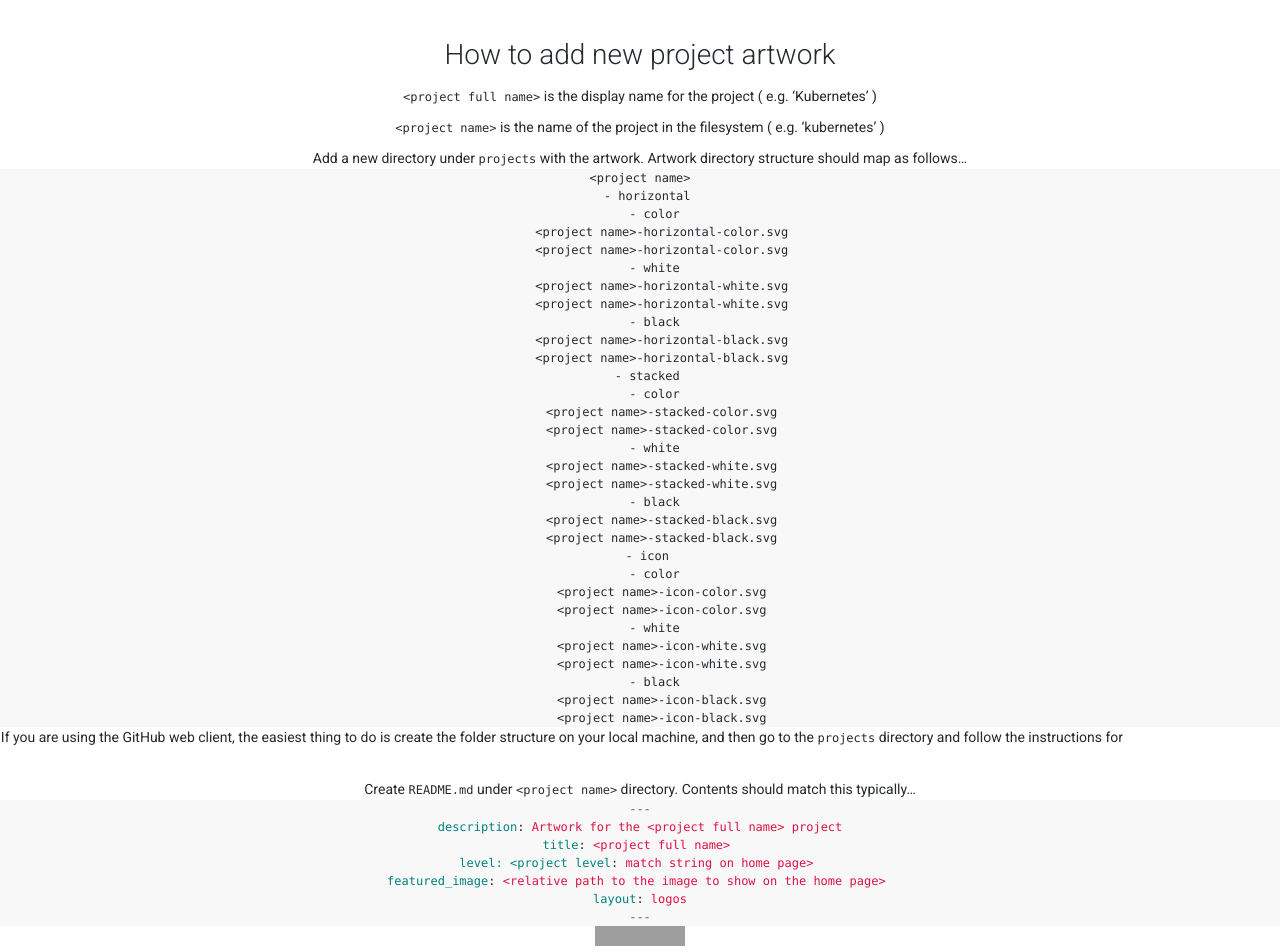
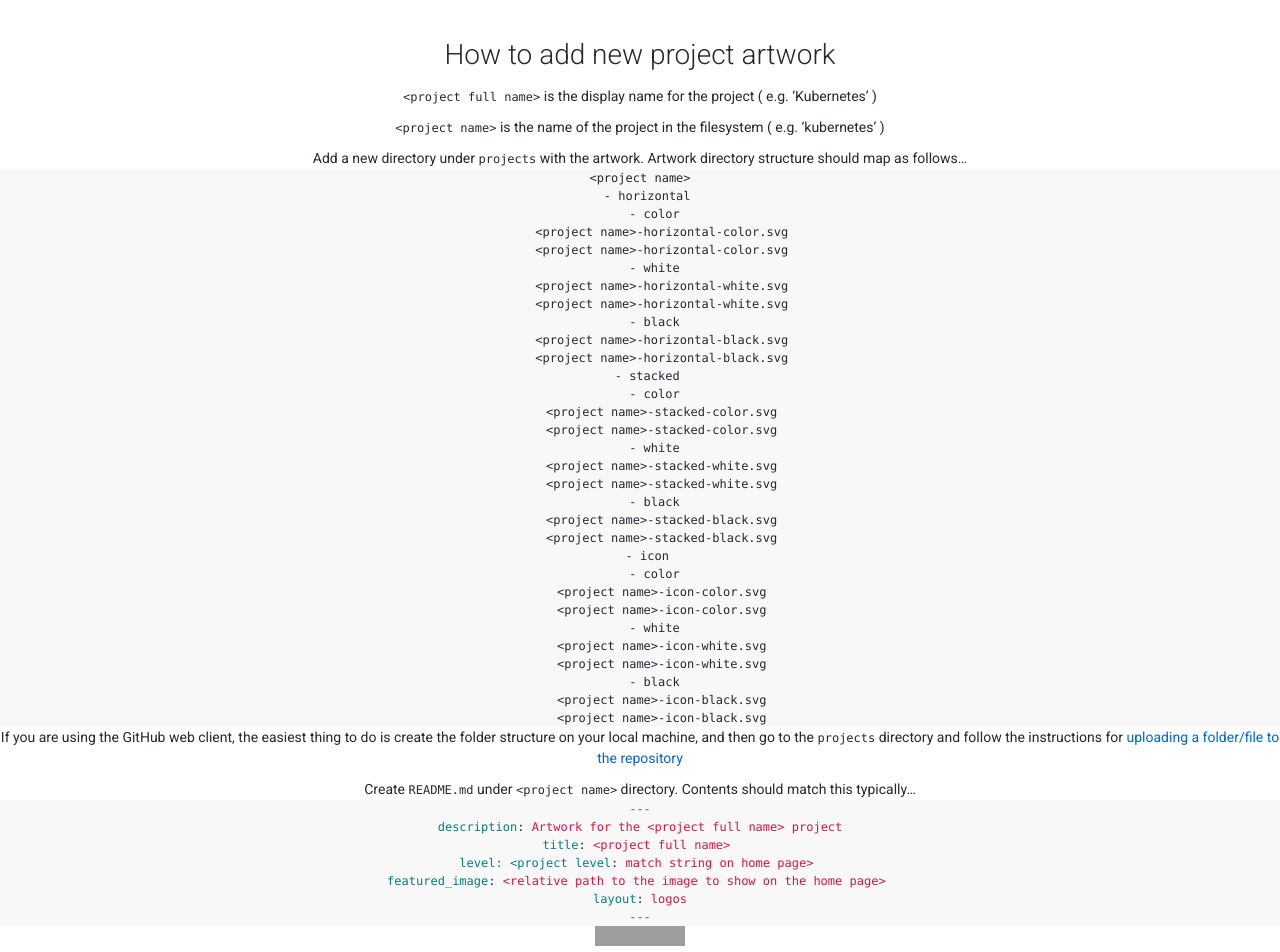
Before and after one commit to jmertic/artwork-template, a Jekyll site: the page built from INSTRUCTIONS.md, in a window 1280 px wide. Shown: the part 605-1557 px from the top of the page. Built offline with Jekyll 4.4.1, drawn with Linux system fonts in a browser that asks for light colours; nearby versions of some CDN libraries; our own code applies the rules of GitHub Pages for plain Markdown files; grey boxes are pictures that could not be loaded.

Commit message:
Fix link styling
Signed-off-by: John Mertic <jmertic@linuxfoundation.org>

```diff
--- a/assets/css/style2.css
+++ b/assets/css/style2.css
@@ -58,7 +58,7 @@ section {
   display: table-cell;
 }
 
-a {
+button a {
   color:white;
   text-decoration:none;
 }
```
